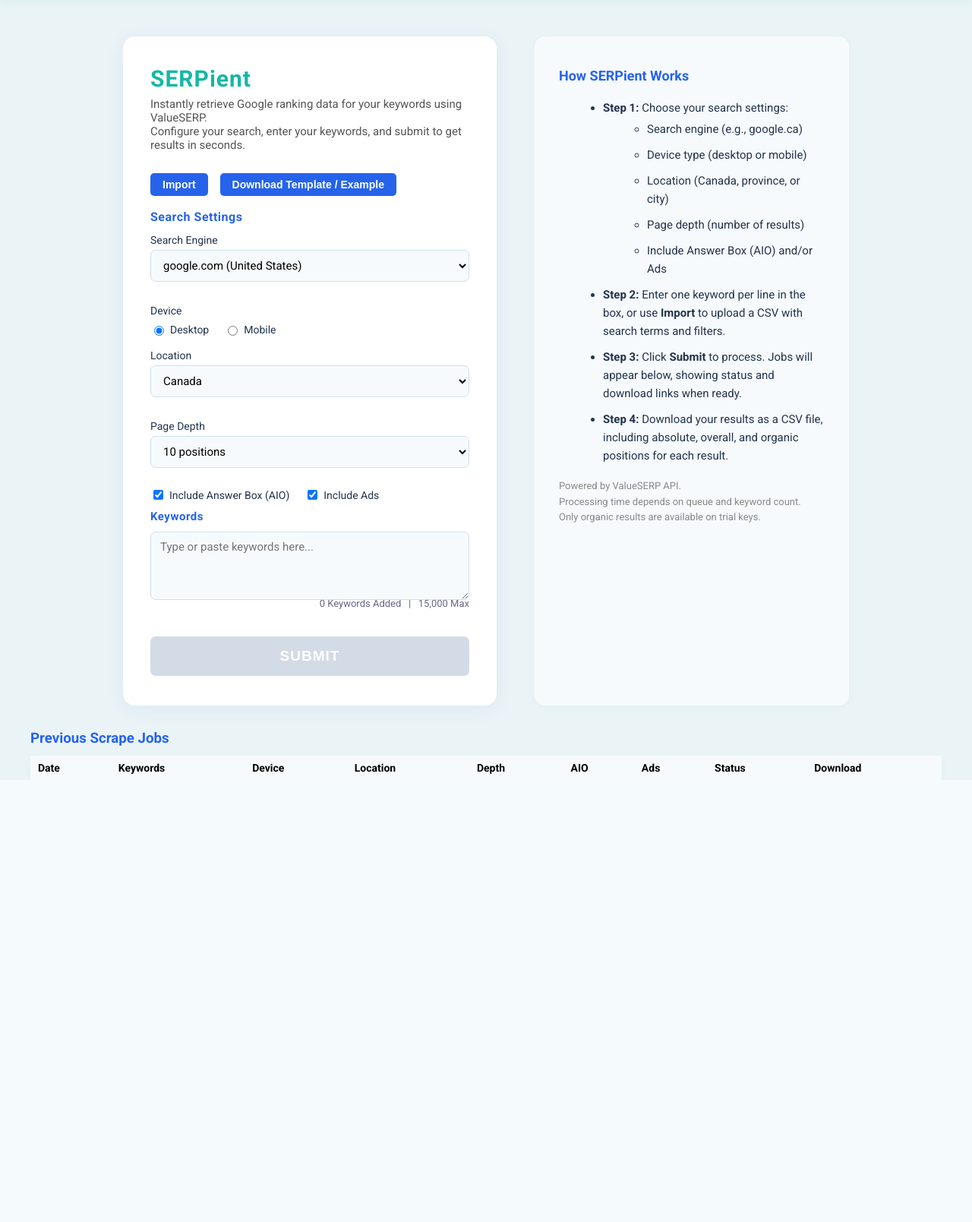
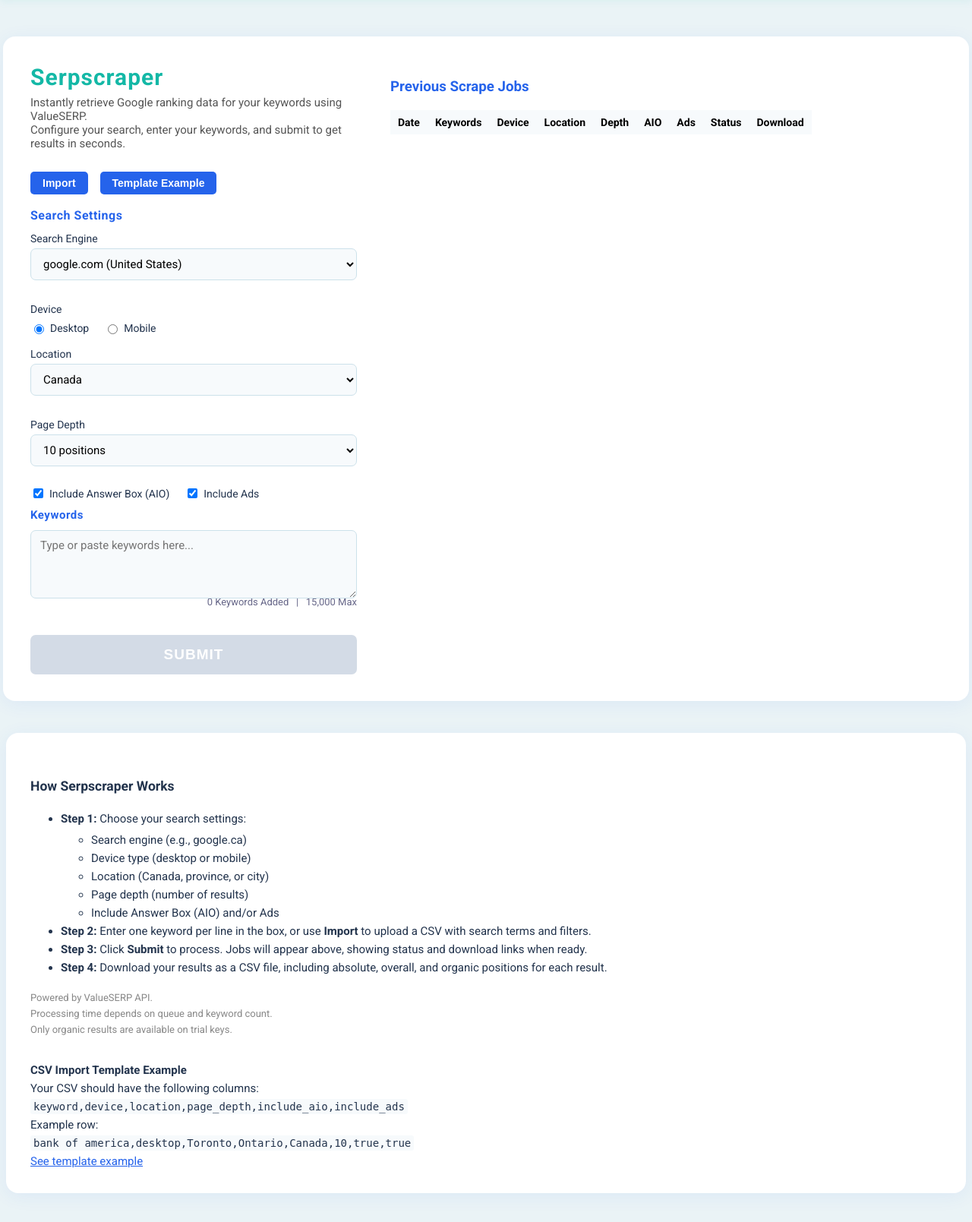
Before and after one commit to dogancanbaris/serpscrape, a Flask app: page / in a window 1280 px wide. Shown: the part 61-1670 px from the top of the page at 76% size. Before the commit the page ends 1088 px from the top, so only its background shows below. Run offline with Flask 3, Linux system fonts and the light colour scheme; lists and menus that the app fills with data are empty.

Commit message:
Update design and template modal for Serpscraper

```diff
--- a/templates/index.html
+++ b/templates/index.html
@@ -2,7 +2,7 @@
 <html lang="en">
 <head>
 <meta charset="UTF-8">
-<title>SERPient | SERPTech Platform</title>
+<title>Serpscraper | SERPTech Platform</title>
 <link href="https://fonts.googleapis.com/css?family=Roboto:400,700&display=swap" rel="stylesheet">
 <style>
     body {
@@ -30,23 +30,43 @@
         font-size: 18px;
         opacity: 0.7;
     }
-    .main-content {
+    .top-panel {
         max-width: 1200px;
         margin: 48px auto 0 auto;
-        display: flex;
-        gap: 50px;
-        justify-content: center;
-    }
-    .card {
         background: #fff;
         border-radius: 16px;
         box-shadow: 0 4px 24px rgba(37,99,235,0.07);
-        padding: 38px 36px 34px 36px;
+        padding: 36px 36px 30px 36px;
+        display: flex;
+        gap: 44px;
+        justify-content: flex-start;
+        align-items: flex-start;
+    }
+    .input-card, .jobs-card {
+        background: none;
+        border-radius: 0;
+        box-shadow: none;
         min-width: 340px;
-        width: 420px;
+        width: 430px;
         display: flex;
         flex-direction: column;
         align-items: stretch;
+        padding: 0;
+    }
+    .jobs-card {
+        min-width: 440px;
+        width: 500px;
+        max-width: 600px;
+        min-height: 480px;
+        padding-bottom: 0;
+        justify-content: flex-start;
+    }
+    .jobs-table-wrapper {
+        flex: 1 1 auto;
+        height: 100%;
+        display: flex;
+        flex-direction: column;
+        justify-content: flex-start;
     }
     .tool-header {
         font-size: 30px;
@@ -125,7 +145,7 @@
         display: flex;
         align-items: center;
         gap: 12px;
-        margin-bottom: 12px;
+        margin-bottom: 18px;
     }
     .import-btn, .template-btn {
         background: #2563eb;
@@ -161,33 +181,6 @@
         background: #d3dbe6;
         cursor: not-allowed;
     }
-    /* Info panel */
-    .info-panel {
-        background: #f7fafc;
-        border-radius: 14px;
-        padding: 38px 32px 30px 32px;
-        color: #23344d;
-        font-size: 15px;
-        line-height: 1.6;
-        max-width: 350px;
-        min-width: 240px;
-        flex: 1 1 260px;
-        box-shadow: 0 2px 10px rgba(20,184,166,0.04);
-    }
-    .info-panel h3 {
-        color: #2563eb;
-        font-size: 18px;
-        font-weight: 800;
-        margin-top: 0;
-        margin-bottom: 15px;
-    }
-    .info-panel ul {
-        margin-left: 18px;
-        margin-bottom: 0;
-    }
-    .info-panel li {
-        margin-bottom: 10px;
-    }
     .keywords-label {
         font-weight: 700;
         color: #2563eb;
@@ -195,11 +188,59 @@
         font-size: 15px;
         letter-spacing: 0.5px;
     }
+    .jobs-card h3 {
+        color: #2563eb;
+        font-weight: 800;
+        margin-bottom: 8px;
+    }
+    #jobsTable {
+        width: 100%;
+        background: #fff;
+        border-radius: 10px;
+        margin-top: 12px;
+        border-collapse: collapse;
+    }
+    #jobsTable th, #jobsTable td {
+        padding: 8px 10px;
+        text-align: left;
+        font-size: 14px;
+    }
+    #jobsTable th {
+        background: #f7fafc;
+        font-weight: 700;
+    }
+    #jobsTable tr:nth-child(even) {
+        background: #f3f6fa;
+    }
+    /* Info panel bottom aligned with input card */
+    .info-panel-bottom {
+        background: #fff;
+        border-radius: 16px;
+        box-shadow: 0 4px 24px rgba(37,99,235,0.07);
+        padding: 38px 32px 30px 32px;
+        color: #23344d;
+        font-size: 15px;
+        line-height: 1.6;
+        margin: 42px auto 38px auto;
+        max-width: 1200px;
+        width: 100%;
+    }
+    .info-panel-bottom code {
+        background: #f7fafc;
+        padding: 2px 4px;
+        border-radius: 3px;
+        font-size: 14px;
+    }
+    .template-link {
+        color: #2563eb;
+        cursor: pointer;
+        text-decoration: underline;
+    }
     /* Modal styles */
     .modal-bg {
         position: fixed;
         top: 0; left: 0; right: 0; bottom: 0;
-        background: rgba(44, 62, 80, 0.23);
+        background: rgba(44,62,80,0.23);
         z-index: 1000;
         display: none;
         align-items: center;
@@ -246,39 +287,10 @@
         border-radius: 3px;
         font-size: 14px;
     }
-    /* Jobs table */
-    .jobs-section {
-        max-width: 1200px;
-        margin: 32px auto 0 auto;
-    }
-    .jobs-section h3 {
-        color: #2563eb;
-        font-weight: 800;
-        margin-bottom: 8px;
-    }
-    #jobsTable {
-        width: 100%;
-        background: #fff;
-        border-radius: 10px;
-        box-shadow: 0 2px 8px rgba(20,184,166,0.06);
-        margin-top: 12px;
-        border-collapse: collapse;
-    }
-    #jobsTable th, #jobsTable td {
-        padding: 8px 10px;
-        text-align: left;
-        font-size: 14px;
-    }
-    #jobsTable th {
-        background: #f7fafc;
-        font-weight: 700;
-    }
-    #jobsTable tr:nth-child(even) {
-        background: #f3f6fa;
-    }
-    @media (max-width: 1050px) {
-        .main-content { flex-direction: column; gap: 20px; margin: 20px; align-items: center;}
-        .card, .info-panel { max-width: 100%; min-width: 0; }
+    @media (max-width: 1100px) {
+        .top-panel, .info-panel-bottom { max-width: 98vw; min-width: 0; width: 95vw;}
+        .main-row { flex-direction: column; gap: 20px; margin: 20px; align-items: center;}
+        .input-card, .jobs-card { max-width: 100%; min-width: 0; width: 95vw;}
     }
 </style>
 </head>
@@ -287,10 +299,10 @@
     <span class="platform-title">SERPTECH PLATFORM</span>
     <span class="user-actions">&#9881; &nbsp; &#128100;</span>
 </div>
-<div class="main-content">
+<div class="top-panel">
     <!-- Input Card -->
-    <div class="card">
-        <div class="tool-header">SERPient</div>
+    <div class="input-card">
+        <div class="tool-header">Serpscraper</div>
         <div class="tool-desc">
             Instantly retrieve Google ranking data for your keywords using ValueSERP.<br>
             Configure your search, enter your keywords, and submit to get results in seconds.
@@ -299,7 +311,7 @@
             <div class="import-row">
                 <button type="button" class="import-btn" onclick="document.getElementById('importFile').click();">Import</button>
                 <input type="file" id="importFile" accept=".csv" style="display:none;">
-                <button type="button" class="template-btn" onclick="showModal()">Download Template / Example</button>
+                <button type="button" class="template-btn" onclick="showTemplateModal()">Template Example</button>
             </div>
 
             <div class="section-label">Search Settings</div>
@@ -359,36 +371,12 @@
             <div class="input-count"><span id="keywordCount">0</span> Keywords Added &nbsp; | &nbsp; 15,000 Max</div>
             <button type="submit" class="submit-btn" id="submitBtn" disabled>SUBMIT</button>
         </form>
+        <div id="output" class="output-area" style="display:none;"></div>
     </div>
-    <!-- Info Panel -->
-    <div class="info-panel">
-        <h3>How SERPient Works</h3>
-        <ul>
-            <li><b>Step 1:</b> Choose your search settings:
-                <ul style="margin-top:4px;">
-                    <li>Search engine (e.g., google.ca)</li>
-                    <li>Device type (desktop or mobile)</li>
-                    <li>Location (Canada, province, or city)</li>
-                    <li>Page depth (number of results)</li>
-                    <li>Include Answer Box (AIO) and/or Ads</li>
-                </ul>
-            </li>
-            <li><b>Step 2:</b> Enter one keyword per line in the box, or use <b>Import</b> to upload a CSV with search terms and filters.</li>
-            <li><b>Step 3:</b> Click <b>Submit</b> to process. Jobs will appear below, showing status and download links when ready.</li>
-            <li><b>Step 4:</b> Download your results as a CSV file, including absolute, overall, and organic positions for each result.</li>
-        </ul>
-        <div style="margin-top:18px;font-size:13px;color:#888;">
-            Powered by ValueSERP API.<br>
-            Processing time depends on queue and keyword count.<br>
-            Only organic results are available on trial keys.
-        </div>
-    </div>
-</div>
-<div id="output" class="output-area" style="display:none;"></div>
-
-<!-- Jobs Table Section -->
-<div class="jobs-section">
+    <!-- Jobs Card -->
+    <div class="jobs-card">
         <h3>Previous Scrape Jobs</h3>
+        <div class="jobs-table-wrapper">
             <table id="jobsTable">
                 <thead>
                     <tr>
@@ -406,25 +394,58 @@
                 <tbody id="jobsTbody"></tbody>
             </table>
         </div>
+    </div>
+</div>
+<!-- Info Panel at Bottom, aligned with input card -->
+<div class="info-panel-bottom">
+    <h3>How Serpscraper Works</h3>
+    <ul>
+        <li><b>Step 1:</b> Choose your search settings:
+            <ul style="margin-top:4px;">
+                <li>Search engine (e.g., google.ca)</li>
+                <li>Device type (desktop or mobile)</li>
+                <li>Location (Canada, province, or city)</li>
+                <li>Page depth (number of results)</li>
+                <li>Include Answer Box (AIO) and/or Ads</li>
+            </ul>
+        </li>
+        <li><b>Step 2:</b> Enter one keyword per line in the box, or use <b>Import</b> to upload a CSV with search terms and filters.</li>
+        <li><b>Step 3:</b> Click <b>Submit</b> to process. Jobs will appear above, showing status and download links when ready.</li>
+        <li><b>Step 4:</b> Download your results as a CSV file, including absolute, overall, and organic positions for each result.</li>
+    </ul>
+    <div style="margin-top:18px;font-size:13px;color:#888;">
+        Powered by ValueSERP API.<br>
+        Processing time depends on queue and keyword count.<br>
+        Only organic results are available on trial keys.
+    </div>
+    <div style="margin-top:30px;">
+        <b>CSV Import Template Example</b><br>
+        Your CSV should have the following columns:<br>
+        <code>keyword,device,location,page_depth,include_aio,include_ads</code><br>
+        Example row:<br>
+        <code>bank of america,desktop,Toronto,Ontario,Canada,10,true,true</code><br>
+        <span class="template-link" onclick="showTemplateModal()">See template example</span>
+    </div>
+</div>
 
 <!-- Modal for template/example -->
-<div class="modal-bg" id="modalBg">
+<div class="modal-bg" id="templateModalBg">
     <div class="modal">
-        <div class="modal-close" id="modalClose">&times;</div>
+        <div class="modal-close" id="templateModalClose">&times;</div>
         <div class="modal-title">CSV Import Template Example</div>
         <div class="modal-content">
             <p>Your CSV should have the following columns:</p>
             <code>keyword,device,location,page_depth,include_aio,include_ads</code>
             <p>Example row:</p>
             <code>bank of america,desktop,Toronto,Ontario,Canada,10,true,true</code>
-            <p>You can download a sample file <a href="#" onclick="downloadTemplate();return false;">here</a>.</p>
+            <p>Save your file as <b>CSV</b> and use the Import button to upload.</p>
         </div>
     </div>
 </div>
 
 <script>
     // Enable submit if keywords are entered
-    const keywords = document.getElementById('keywords');
+    keywords = document.getElementById('keywords');
     const submitBtn = document.getElementById('submitBtn');
     const keywordCount = document.getElementById('keywordCount');
 
@@ -435,37 +456,23 @@
         submitBtn.disabled = count === 0;
     });
 
-    // Modal logic
-    function showModal() {
-        document.getElementById('modalBg').classList.add('active');
+    // Modal logic for template example
+    function showTemplateModal() {
+        document.getElementById('templateModalBg').classList.add('active');
     }
-    document.getElementById('modalClose').onclick = function() {
-        document.getElementById('modalBg').classList.remove('active');
+    document.getElementById('templateModalClose').onclick = function() {
+        document.getElementById('templateModalBg').classList.remove('active');
     };
-    window.onclick = function(event) {
-        if (event.target === document.getElementById('modalBg')) {
-            document.getElementById('modalBg').classList.remove('active');
+    window.addEventListener('click', function(event) {
+        const modalBg = document.getElementById('templateModalBg');
+        if (event.target === modalBg) {
+            modalBg.classList.remove('active');
         }
-    };
-
-    // Download template
-    function downloadTemplate() {
-        const csv = 'keyword,device,location,page_depth,include_aio,include_ads\n' +
-                    'bank of america,desktop,Toronto,Ontario,Canada,10,true,true\n';
-        const blob = new Blob([csv], {type: 'text/csv'});
-        const url = window.URL.createObjectURL(blob);
-        const a = document.createElement('a');
-        a.href = url;
-        a.download = "serpient_template.csv";
-        document.body.appendChild(a);
-        a.click();
-        a.remove();
-        window.URL.revokeObjectURL(url);
-    }
+    });
 
     // Handle import
     document.getElementById('importFile').addEventListener('change', function(e) {
-        const file e.target.files[0];
+        const file = e.target.files[0];
         if (!file) return;
         const reader = new FileReader();
         reader.onload = function(evt) {
@@ -488,7 +495,7 @@
             if (row.page_depth) document.getElementById('page_depth').value = row.page_depth;
             if (row.include_aio) document.getElementById('include_aio').checked = (row.include_aio.toLowerCase() === 'true');
             if (row.include_ads) document.getElementById('include_ads').checked = (row.include_ads.toLowerCase() === 'true');
-            // Trigger input event to update UI
+            // Trigger event to update UI
             keywords.dispatchEvent(new Event('input'));
         };
         reader.readAsText(file);
@@ -527,7 +534,7 @@
                 <td>${job.status}</td>
                 <td>${
                     job.status === 'Complete'
-                        ? `<a href="${job.downloadUrl}" download="serpient_results.csv">Download</a>`
+                        ? `<a href="${job.downloadUrl}" download="serpscraper_results.csv">Download</a>`
                         : ''
                 }</td>
             `;
@@ -594,13 +601,13 @@
             // Auto-download
             const a = document.createElement('a');
             a.href = url;
-            a.download = "serpient_results.csv";
+            a.download = "serpscraper_results.csv";
             document.body.appendChild(a);
             a.click();
             a.remove();
             window.URL.revokeObjectURL(url);
 
-            outputDiv.innerHTML = "<span style='color:green;'>Download started: <b>serpient_results.csv</b></span>";
+            outputDiv.innerHTML = "<span style='color:green;'>Download started: <b>serpscraper_results.csv</b></span>";
         } catch (err) {
             updateJobStatus(jobId, 'Error');
             outputDiv.innerHTML = "<span style='color:red;'>Error processing request.</span>";
```
Lines whose indentation alone changed are shown as unchanged.
